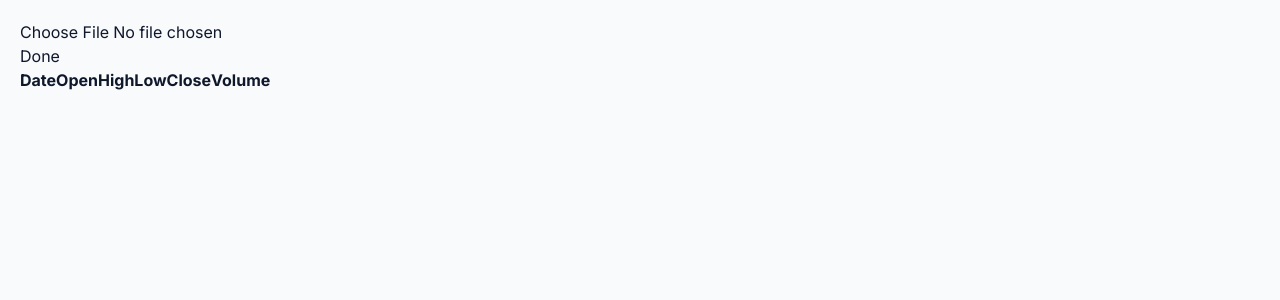
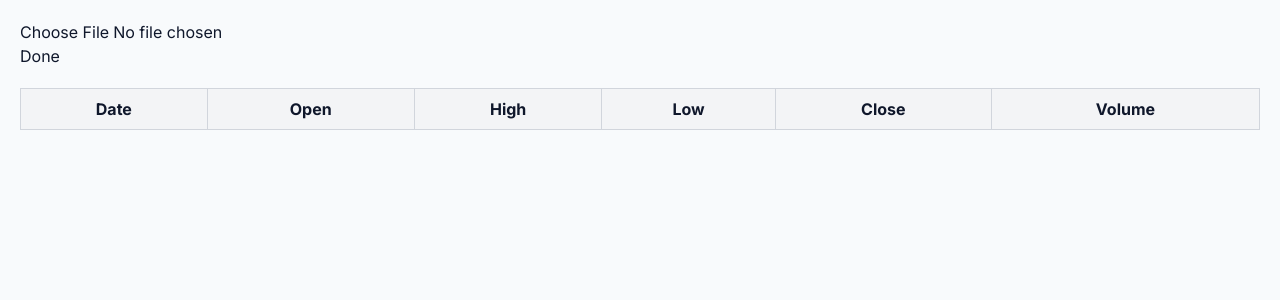
Before and after one commit to phxbinh/TrungNguyen, a Next.js app: page /trade-csv in a window 1280 px wide. Shown: the top 300 px of the page. Built offline with nearby package versions, Linux system fonts and the light colour scheme.

Commit message:
Update page.tsx

```diff
--- a/src/app/trade-csv/page.tsx
+++ b/src/app/trade-csv/page.tsx
@@ -330,7 +330,7 @@ export default function Page() {
       />
 
       <p>{reading ? "Reading..." : "Done"}</p>
-
+{/*
       <table border={1} cellPadding={5}>
         <thead>
           <tr>
@@ -356,6 +356,39 @@ export default function Page() {
           ))}
         </tbody>
       </table>
+*/}
+
+<div className="mt-5 overflow-x-auto">
+  <table className="w-full border-collapse border border-gray-300">
+    <thead>
+      <tr className="bg-gray-100">
+        <th className="border border-gray-300 p-2">Date</th>
+        <th className="border border-gray-300 p-2">Open</th>
+        <th className="border border-gray-300 p-2">High</th>
+        <th className="border border-gray-300 p-2">Low</th>
+        <th className="border border-gray-300 p-2">Close</th>
+        <th className="border border-gray-300 p-2">Volume</th>
+      </tr>
+    </thead>
+
+    <tbody>
+      {rows.map((row, index) => (
+        <tr key={index}>
+          <td className="border border-gray-300 p-2">{row.date}</td>
+          <td className="border border-gray-300 p-2">{row.open}</td>
+          <td className="border border-gray-300 p-2">{row.high}</td>
+          <td className="border border-gray-300 p-2">{row.low}</td>
+          <td className="border border-gray-300 p-2">{row.close}</td>
+          <td className="border border-gray-300 p-2">{row.volume}</td>
+        </tr>
+      ))}
+    </tbody>
+  </table>
+</div>
+
+
+
+
     </div>
   );
 }
```
